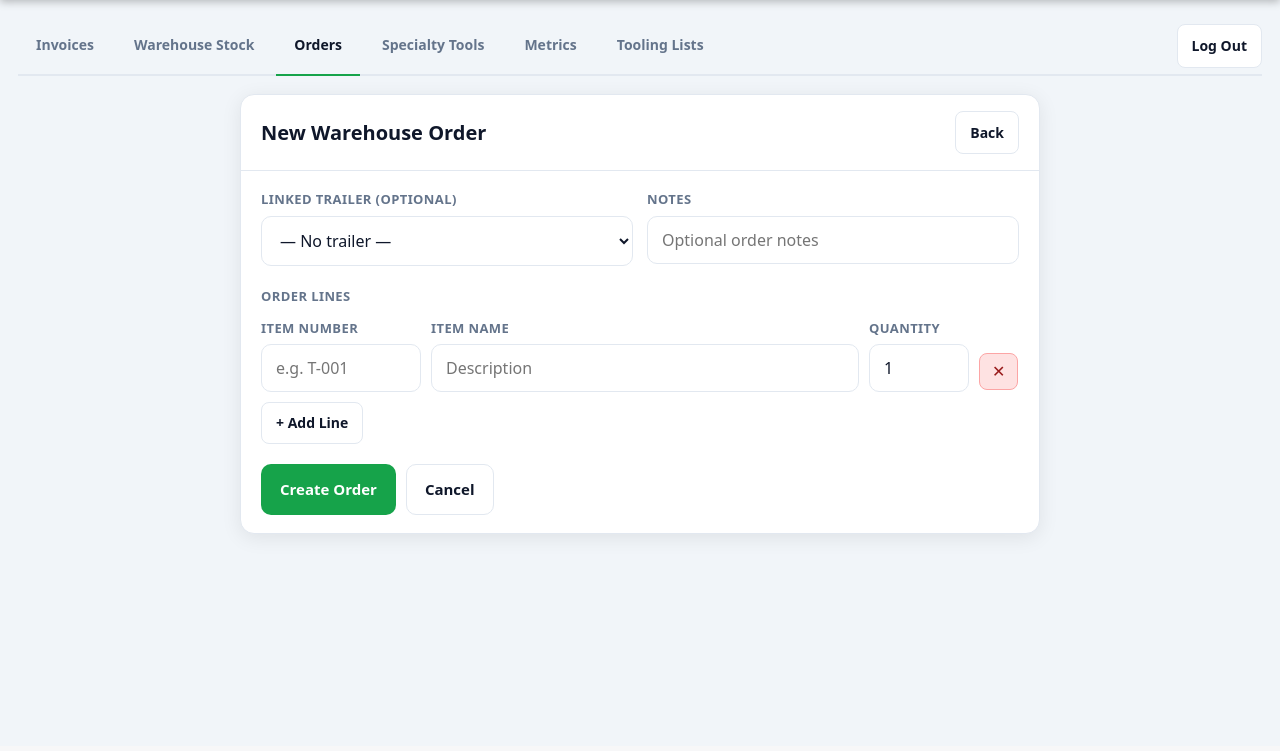
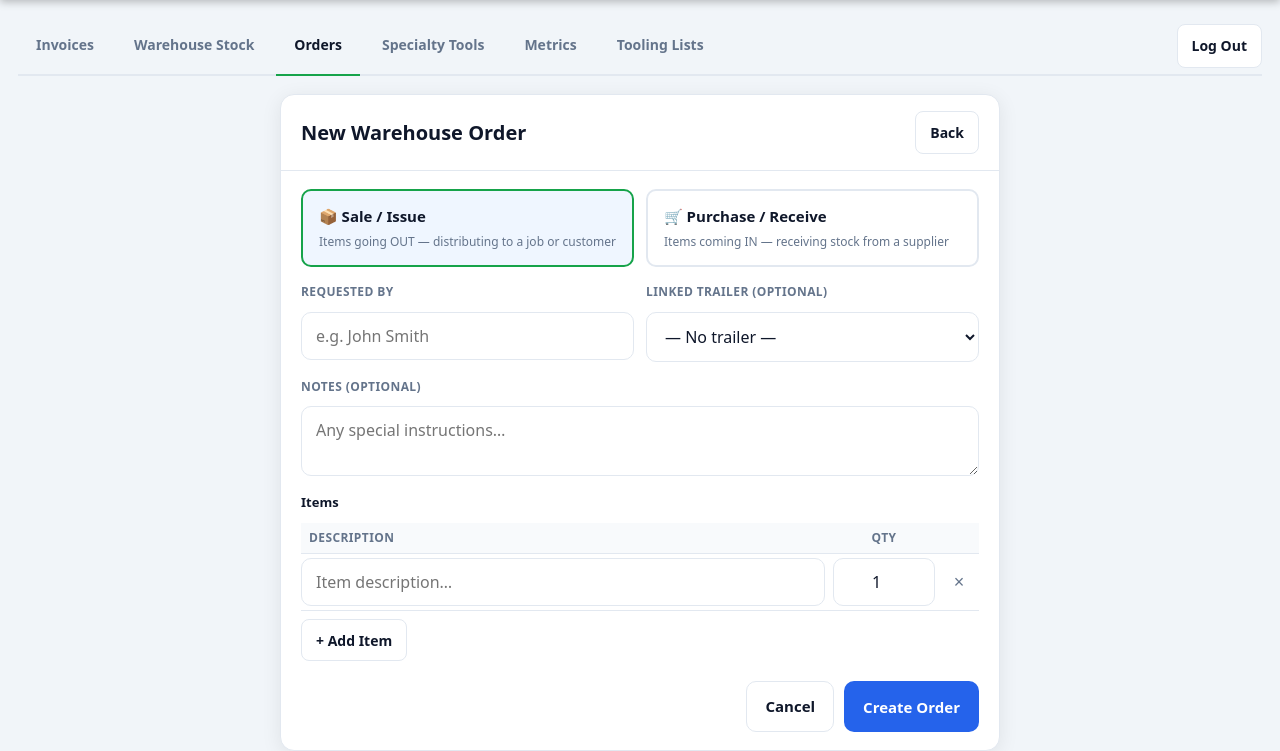
Before and after one commit to ColtonBaum/Inventory-app, a Flask app: page /billing/warehouse/orders/new in a window 1280 px wide. Shown: the part 54-805 px from the top of the page. Before the commit the page ends 596 px from the top, so only its background shows below. Run offline with Flask 3, Linux system fonts and the light colour scheme; the visitor is signed in with stand-in values (Sample User, id 1); parts of the project's set-up code (start-up, migrations or seed data) failed here and were passed over.

Commit message:
Fix billing new order form: add Sale/Purchase selector, requester name, description-only items
Co-Authored-By: Claude Sonnet 4.6 <noreply@anthropic.com>

```diff
--- a/routes/billing.py
+++ b/routes/billing.py
@@ -248,16 +248,28 @@ def new_order():
         trailer_id_raw = request.form.get('trailer_id') or None
         trailer_id = int(trailer_id_raw) if trailer_id_raw else None
         notes = (request.form.get('notes') or '').strip()
-        order = WarehouseOrder(trailer_id=trailer_id, status='Pending', notes=notes)
+        requester_name = (request.form.get('requester_name') or '').strip()
+        order_type = request.form.get('order_type', 'SALE').upper()
+        if order_type not in ('SALE', 'PURCHASE'):
+            order_type = 'SALE'
+
+        order = WarehouseOrder(
+            trailer_id=trailer_id,
+            requester_name=requester_name,
+            order_type=order_type,
+            status='Pending',
+            billed=False,
+            notes=notes,
+        )
         db.session.add(order)
-        db.session.flush()  # get order.id
+        db.session.flush()
 
-        item_numbers = request.form.getlist('item_number')
         item_names = request.form.getlist('item_name')
         quantities = request.form.getlist('quantity')
-        for num, name, qty_raw in zip(item_numbers, item_names, quantities):
-            num = num.strip()
-            if not num:
+        any_added = False
+        for name, qty_raw in zip(item_names, quantities):
+            name = name.strip()
+            if not name:
                 continue
             try:
                 qty = int(qty_raw or 0)
@@ -265,15 +277,21 @@ def new_order():
                 qty = 0
             if qty <= 0:
                 continue
-            line = WarehouseOrderLine(order_id=order.id, item_number=num, item_name=name.strip(), quantity=qty)
-            db.session.add(line)
+            db.session.add(WarehouseOrderLine(order_id=order.id, item_name=name, quantity=qty))
+            any_added = True
+
+        if not any_added:
+            db.session.rollback()
+            flash('Please add at least one item with a quantity.', 'danger')
+            trailers = Trailer.query.order_by(Trailer.id.desc()).all()
+            return render_template('billing_order_new.html', trailers=trailers)
+
         db.session.commit()
         flash('Order created.', 'success')
         return redirect(url_for('billing.view_order', order_id=order.id))
 
     trailers = Trailer.query.order_by(Trailer.id.desc()).all()
-    products = WarehouseProduct.query.order_by(WarehouseProduct.item_name).all()
-    return render_template('billing_order_new.html', trailers=trailers, products=products)
+    return render_template('billing_order_new.html', trailers=trailers)
 
 
 @billing_bp.route('/warehouse/orders/<int:order_id>')
--- a/templates/billing_order_new.html
+++ b/templates/billing_order_new.html
@@ -14,62 +14,94 @@
   <a class="btn ghost small" href="{{ url_for('billing.logout') }}" style="margin-bottom:6px;">Log Out</a>
 </div>
 
-<div class="card" style="max-width:800px;margin:0 auto;">
+<div class="card" style="max-width:720px;margin:0 auto;">
   <div class="card-header">
     <h2 style="margin:0;font-size:20px;">New Warehouse Order</h2>
     <a class="btn ghost small" href="{{ url_for('billing.warehouse_orders') }}">Back</a>
   </div>
   <div class="card-body">
-    <form method="POST" id="order-form">
-      <div class="grid two" style="gap:14px;margin-bottom:20px;">
+
+    {% with messages = get_flashed_messages(with_categories=true) %}
+      {% for cat, msg in messages %}
+        <div style="margin-bottom:14px;padding:10px 14px;border-radius:8px;font-size:14px;
+                    background:{% if cat=='danger' %}#fee2e2{% elif cat=='success' %}#dcfce7{% else %}#fef3c7{% endif %};
+                    color:{% if cat=='danger' %}#991b1b{% elif cat=='success' %}#166534{% else %}#92400e{% endif %};">
+          {{ msg }}
+        </div>
+      {% endfor %}
+    {% endwith %}
+
+    <form method="POST" id="order-form" style="display:grid;gap:16px;">
+
+      <!-- Order type -->
+      <div style="display:grid;grid-template-columns:1fr 1fr;gap:12px;">
+        <div onclick="document.getElementById('type_sale').checked=true;setType('SALE')"
+             id="card_sale"
+             style="border:2px solid var(--accent);border-radius:10px;padding:14px 16px;cursor:pointer;background:var(--accent-faint,#eff6ff);">
+          <div style="font-size:15px;font-weight:700;">📦 Sale / Issue</div>
+          <div style="font-size:12px;color:var(--muted);margin-top:4px;">Items going OUT — distributing to a job or customer</div>
+          <input type="radio" name="order_type" id="type_sale" value="SALE" checked style="display:none;">
+        </div>
+        <div onclick="document.getElementById('type_purchase').checked=true;setType('PURCHASE')"
+             id="card_purchase"
+             style="border:2px solid var(--border);border-radius:10px;padding:14px 16px;cursor:pointer;">
+          <div style="font-size:15px;font-weight:700;">🛒 Purchase / Receive</div>
+          <div style="font-size:12px;color:var(--muted);margin-top:4px;">Items coming IN — receiving stock from a supplier</div>
+          <input type="radio" name="order_type" id="type_purchase" value="PURCHASE" style="display:none;">
+        </div>
+      </div>
+
+      <div style="display:grid;grid-template-columns:1fr 1fr;gap:12px;">
         <div class="field">
-          <label>Linked Trailer (optional)</label>
-          <select name="trailer_id">
+          <label style="font-size:12px;font-weight:600;display:block;margin-bottom:4px;">Requested By</label>
+          <input type="text" name="requester_name" placeholder="e.g. John Smith" style="width:100%;box-sizing:border-box;">
+        </div>
+        <div class="field">
+          <label style="font-size:12px;font-weight:600;display:block;margin-bottom:4px;">Linked Trailer (optional)</label>
+          <select name="trailer_id" style="width:100%;box-sizing:border-box;">
             <option value="">— No trailer —</option>
             {% for t in trailers %}
             <option value="{{ t.id }}">{{ t.job_name or ('Trailer #' ~ t.id) }} {% if t.job_number %}({{ t.job_number }}){% endif %}</option>
             {% endfor %}
           </select>
         </div>
-        <div class="field">
-          <label>Notes</label>
-          <input type="text" name="notes" placeholder="Optional order notes">
-        </div>
       </div>
 
-      <div style="font-size:13px;font-weight:700;color:var(--muted);text-transform:uppercase;letter-spacing:.4px;margin-bottom:12px;">Order Lines</div>
-
-      <div id="lines-container">
-        <div class="order-line" style="display:grid;grid-template-columns:160px 1fr 100px 40px;gap:10px;align-items:end;margin-bottom:10px;">
-          <div class="field">
-            <label>Item Number</label>
-            <input type="text" name="item_number" placeholder="e.g. T-001" list="product-list">
-          </div>
-          <div class="field">
-            <label>Item Name</label>
-            <input type="text" name="item_name" placeholder="Description">
-          </div>
-          <div class="field">
-            <label>Quantity</label>
-            <input type="number" name="quantity" value="1" min="1">
-          </div>
-          <div style="padding-bottom:2px;">
-            <button type="button" onclick="removeLine(this)" style="background:#fee2e2;color:#991b1b;border:1px solid #fca5a5;border-radius:8px;padding:8px 12px;cursor:pointer;font-size:16px;">✕</button>
-          </div>
-        </div>
+      <div class="field">
+        <label style="font-size:12px;font-weight:600;display:block;margin-bottom:4px;">Notes (optional)</label>
+        <textarea name="notes" rows="2" placeholder="Any special instructions…" style="width:100%;box-sizing:border-box;resize:vertical;"></textarea>
       </div>
 
-      <button type="button" onclick="addLine()" class="btn ghost small" style="margin-bottom:20px;">+ Add Line</button>
+      <div>
+        <label style="font-size:13px;font-weight:700;display:block;margin-bottom:10px;">Items</label>
+        <table style="width:100%;border-collapse:collapse;" id="lineTable">
+          <thead>
+            <tr>
+              <th style="text-align:left;padding:6px 8px;font-size:12px;color:var(--muted);font-weight:600;border-bottom:1px solid var(--border);">Description</th>
+              <th style="text-align:center;padding:6px 8px;font-size:12px;color:var(--muted);font-weight:600;border-bottom:1px solid var(--border);width:110px;">Qty</th>
+              <th style="width:40px;border-bottom:1px solid var(--border);"></th>
+            </tr>
+          </thead>
+          <tbody id="lineBody">
+            <tr class="line-row">
+              <td style="padding:4px 4px 4px 0;">
+                <input type="text" name="item_name" placeholder="Item description…" style="width:100%;box-sizing:border-box;" required>
+              </td>
+              <td style="padding:4px;">
+                <input type="number" name="quantity" min="1" value="1" style="width:100%;box-sizing:border-box;text-align:center;">
+              </td>
+              <td style="padding:4px;text-align:center;">
+                <button type="button" onclick="removeLine(this)" style="background:none;border:none;color:var(--muted);font-size:18px;cursor:pointer;line-height:1;">×</button>
+              </td>
+            </tr>
+          </tbody>
+        </table>
+        <button type="button" onclick="addLine()" class="btn ghost small" style="margin-top:8px;">+ Add Item</button>
+      </div>
 
-      <datalist id="product-list">
-        {% for p in products %}
-        <option value="{{ p.item_number }}" label="{{ p.item_name or '' }}">
-        {% endfor %}
-      </datalist>
-
-      <div style="display:flex;gap:10px;">
-        <button class="btn success" type="submit">Create Order</button>
+      <div style="display:flex;gap:10px;justify-content:flex-end;padding-top:4px;">
         <a class="btn ghost" href="{{ url_for('billing.warehouse_orders') }}">Cancel</a>
+        <button class="btn primary" type="submit">Create Order</button>
       </div>
     </form>
   </div>
@@ -78,36 +110,38 @@
 {% block scripts %}
 {{ super() }}
 <script>
+function setType(t) {
+  const sale = document.getElementById('card_sale');
+  const pur  = document.getElementById('card_purchase');
+  const accent = 'var(--accent)';
+  const border = 'var(--border)';
+  if (t === 'SALE') {
+    sale.style.borderColor = accent; sale.style.background = 'var(--accent-faint,#eff6ff)';
+    pur.style.borderColor  = border; pur.style.background  = '';
+  } else {
+    pur.style.borderColor  = accent; pur.style.background  = 'var(--accent-faint,#eff6ff)';
+    sale.style.borderColor = border; sale.style.background = '';
+  }
+}
 function addLine() {
-  const container = document.getElementById('lines-container');
-  const div = document.createElement('div');
-  div.className = 'order-line';
-  div.style.cssText = 'display:grid;grid-template-columns:160px 1fr 100px 40px;gap:10px;align-items:end;margin-bottom:10px;';
-  div.innerHTML = `
-    <div class="field">
-      <label>Item Number</label>
-      <input type="text" name="item_number" placeholder="e.g. T-001" list="product-list">
-    </div>
-    <div class="field">
-      <label>Item Name</label>
-      <input type="text" name="item_name" placeholder="Description">
-    </div>
-    <div class="field">
-      <label>Quantity</label>
-      <input type="number" name="quantity" value="1" min="1">
-    </div>
-    <div style="padding-bottom:2px;">
-      <button type="button" onclick="removeLine(this)" style="background:#fee2e2;color:#991b1b;border:1px solid #fca5a5;border-radius:8px;padding:8px 12px;cursor:pointer;font-size:16px;">✕</button>
-    </div>
-  `;
-  container.appendChild(div);
+  const row = document.createElement('tr');
+  row.className = 'line-row';
+  row.innerHTML = `
+    <td style="padding:4px 4px 4px 0;">
+      <input type="text" name="item_name" placeholder="Item description…" style="width:100%;box-sizing:border-box;">
+    </td>
+    <td style="padding:4px;">
+      <input type="number" name="quantity" min="1" value="1" style="width:100%;box-sizing:border-box;text-align:center;">
+    </td>
+    <td style="padding:4px;text-align:center;">
+      <button type="button" onclick="removeLine(this)" style="background:none;border:none;color:var(--muted);font-size:18px;cursor:pointer;line-height:1;">×</button>
+    </td>`;
+  document.getElementById('lineBody').appendChild(row);
+  row.querySelector('input[name="item_name"]').focus();
 }
 function removeLine(btn) {
-  const line = btn.closest('.order-line');
-  const container = document.getElementById('lines-container');
-  if (container.querySelectorAll('.order-line').length > 1) {
-    line.remove();
-  }
+  const rows = document.querySelectorAll('.line-row');
+  if (rows.length > 1) btn.closest('tr').remove();
 }
 </script>
 {% endblock %}
```
